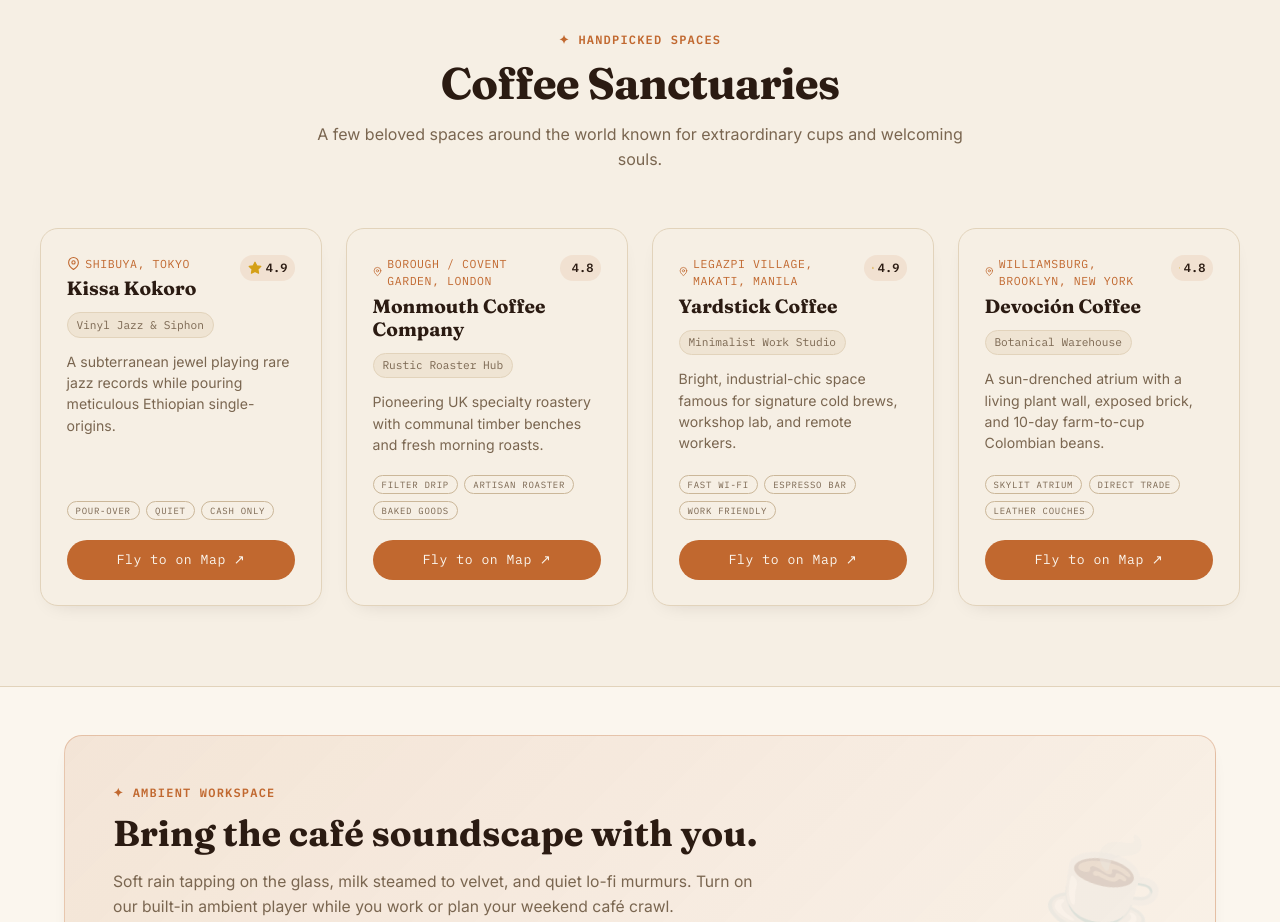
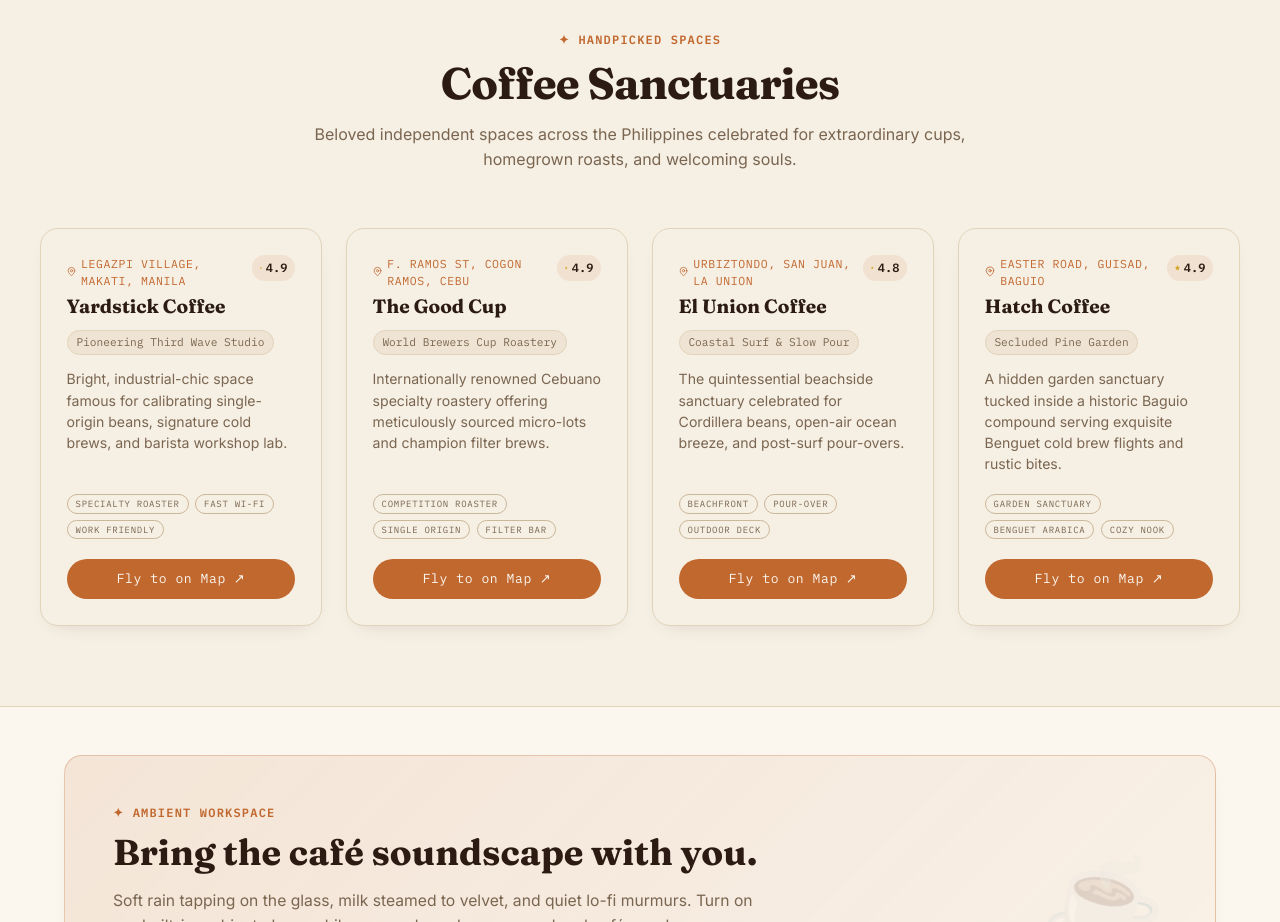
Before and after one commit to omskurtttttt/brew-warm, a Next.js app: page / in a window 1280 px wide. Shown: the part 1320-2242 px from the top of the page. Built offline with nearby package versions, Linux system fonts and the light colour scheme.

Commit message:
feat: curate philippine coffee sanctuaries on front page

```diff
--- a/src/components/FrontPage.tsx
+++ b/src/components/FrontPage.tsx
@@ -75,48 +75,48 @@ const CURATED_VIBES = [
 
 const BARISTA_PICKS = [
   {
-    name: "Kissa Kokoro",
-    city: "Tokyo",
-    neighborhood: "Shibuya",
-    lat: 35.6595,
-    lng: 139.7005,
-    rating: "4.9",
-    vibe: "Vinyl Jazz & Siphon",
-    notes: "A subterranean jewel playing rare jazz records while pouring meticulous Ethiopian single-origins.",
-    tags: ["Pour-over", "Quiet", "Cash only"],
-  },
-  {
-    name: "Monmouth Coffee Company",
-    city: "London",
-    neighborhood: "Borough / Covent Garden",
-    lat: 51.5134,
-    lng: -0.1264,
-    rating: "4.8",
-    vibe: "Rustic Roaster Hub",
-    notes: "Pioneering UK specialty roastery with communal timber benches and fresh morning roasts.",
-    tags: ["Filter Drip", "Artisan Roaster", "Baked Goods"],
-  },
-  {
     name: "Yardstick Coffee",
     city: "Manila",
     neighborhood: "Legazpi Village, Makati",
     lat: 14.5568,
     lng: 121.0173,
     rating: "4.9",
-    vibe: "Minimalist Work Studio",
-    notes: "Bright, industrial-chic space famous for signature cold brews, workshop lab, and remote workers.",
-    tags: ["Fast Wi-Fi", "Espresso Bar", "Work friendly"],
+    vibe: "Pioneering Third Wave Studio",
+    notes: "Bright, industrial-chic space famous for calibrating single-origin beans, signature cold brews, and barista workshop lab.",
+    tags: ["Specialty Roaster", "Fast Wi-Fi", "Work friendly"],
   },
   {
-    name: "Devoción Coffee",
-    city: "New York",
-    neighborhood: "Williamsburg, Brooklyn",
-    lat: 40.716,
-    lng: -73.9634,
+    name: "The Good Cup",
+    city: "Cebu",
+    neighborhood: "F. Ramos St, Cogon Ramos",
+    lat: 10.3068,
+    lng: 123.8969,
+    rating: "4.9",
+    vibe: "World Brewers Cup Roastery",
+    notes: "Internationally renowned Cebuano specialty roastery offering meticulously sourced micro-lots and champion filter brews.",
+    tags: ["Competition Roaster", "Single Origin", "Filter Bar"],
+  },
+  {
+    name: "El Union Coffee",
+    city: "La Union",
+    neighborhood: "Urbiztondo, San Juan",
+    lat: 16.6596,
+    lng: 120.3224,
     rating: "4.8",
-    vibe: "Botanical Warehouse",
-    notes: "A sun-drenched atrium with a living plant wall, exposed brick, and 10-day farm-to-cup Colombian beans.",
-    tags: ["Skylit Atrium", "Direct Trade", "Leather Couches"],
+    vibe: "Coastal Surf & Slow Pour",
+    notes: "The quintessential beachside sanctuary celebrated for Cordillera beans, open-air ocean breeze, and post-surf pour-overs.",
+    tags: ["Beachfront", "Pour-over", "Outdoor Deck"],
+  },
+  {
+    name: "Hatch Coffee",
+    city: "Baguio",
+    neighborhood: "Easter Road, Guisad",
+    lat: 16.4233,
+    lng: 120.5871,
+    rating: "4.9",
+    vibe: "Secluded Pine Garden",
+    notes: "A hidden garden sanctuary tucked inside a historic Baguio compound serving exquisite Benguet cold brew flights and rustic bites.",
+    tags: ["Garden Sanctuary", "Benguet Arabica", "Cozy Nook"],
   },
 ];
 
@@ -375,7 +375,7 @@ export default function FrontPage() {
           <span className="front-section__eyebrow">✦ HANDPICKED SPACES</span>
           <h2 className="front-section__title">Coffee Sanctuaries</h2>
           <p className="front-section__subtitle">
-            A few beloved spaces around the world known for extraordinary cups and welcoming souls.
+            Beloved independent spaces across the Philippines celebrated for extraordinary cups, homegrown roasts, and welcoming souls.
           </p>
         </div>
 
```
